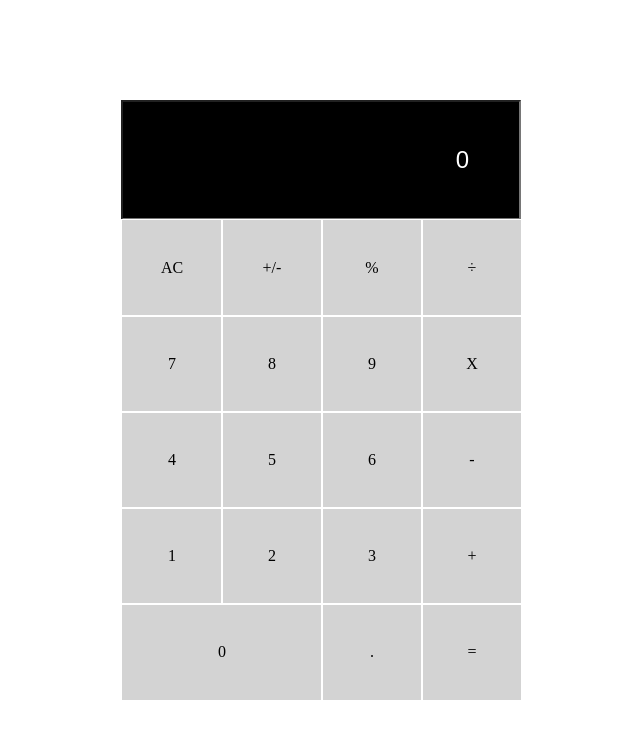
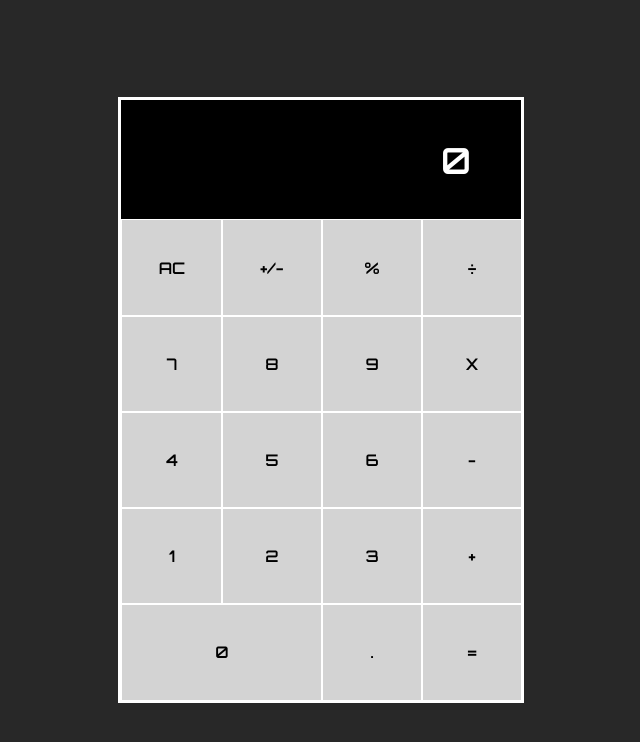
Before and after one commit to smckenzie78/Calculator-App, a plain HTML site: page index.html in a window 1280 px wide. Shown: the whole page, without its empty margins (319-959 px from the left). Drawn offline with Linux system fonts and the light colour scheme.

Commit message:
Update style.css

```diff
--- a/style.css
+++ b/style.css
@@ -1,21 +1,25 @@
+@import url('https://fonts.googleapis.com/css2?family=Orbitron:wght@600&display=swap');
+
 *{
     margin: 0;
     padding: 0;
 }
 
 body{
+    background: linear-gradient(rgb(40, 40, 40), rgb(40,40,40));
     height: 100vh;
     width: 100vw;
     display: flex;
     justify-content: center;
     align-items: center;
+    font-family: 'Orbitron', sans-serif;
 }
 
 .calculator{
     height: 600px;
     width: 400px;
-
     background-color: lightgrey;
+    border: 3px solid white;
 }
 
 .screen{
@@ -26,14 +30,18 @@ body{
     align-items: center;
     background-color: black;
     flex-direction: column;
+
 }
 
 .screen input{
+    outline: none;
+    border-style: none;
     background-color: black;
     height: 100%;
     width: 100%;
     color: white;
-    font-size:24px;
+    font-family: 'Orbitron', sans-serif;
+    font-size:36px;
     padding: 0 50px;
     -webkit-box-sizing: border-box; /* Safari/Chrome, other WebKit */
     -moz-box-sizing: border-box;    /* Firefox, other Gecko */
@@ -73,3 +81,13 @@ body{
 #zero{
     grid-column: 1/3;
 }
+
+p{
+    margin-top: 18px;
+    color: white;
+    text-align: center;
+}
+
+span{
+    color: cyan;
+}
```
